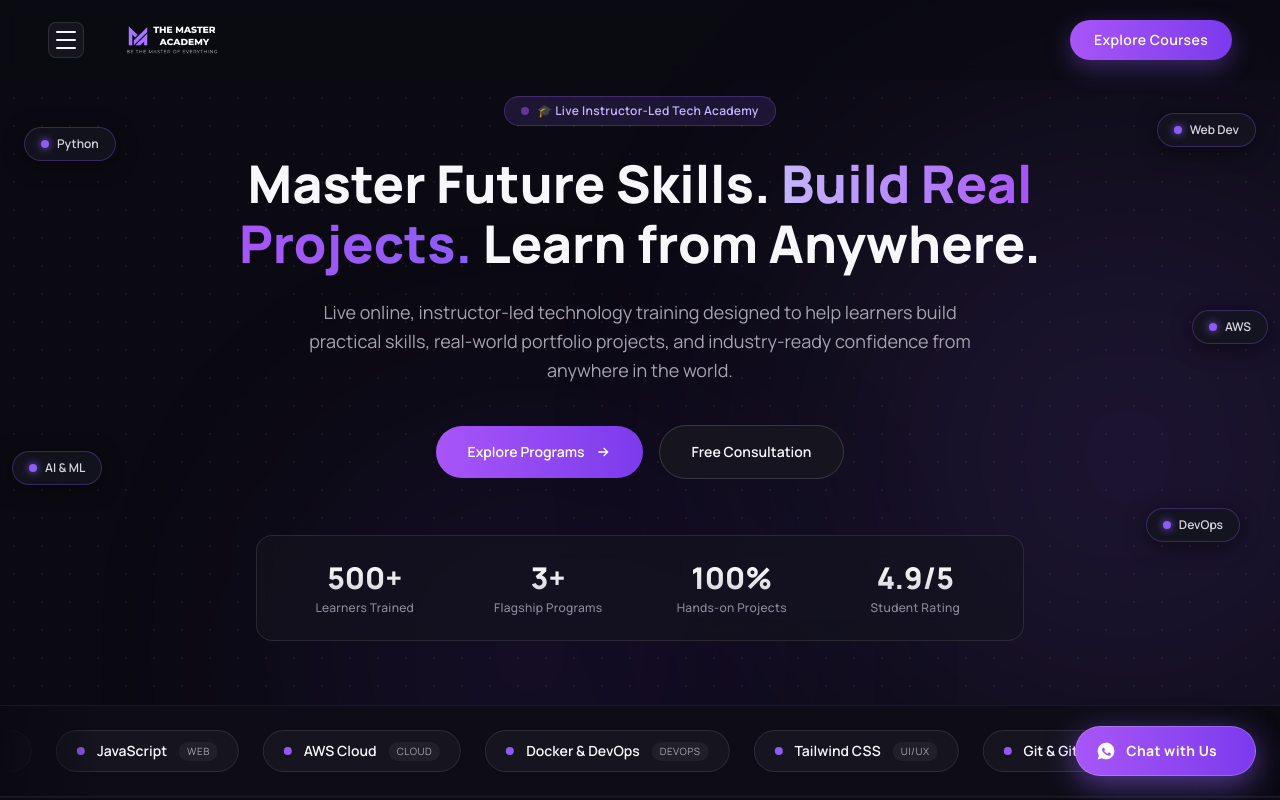
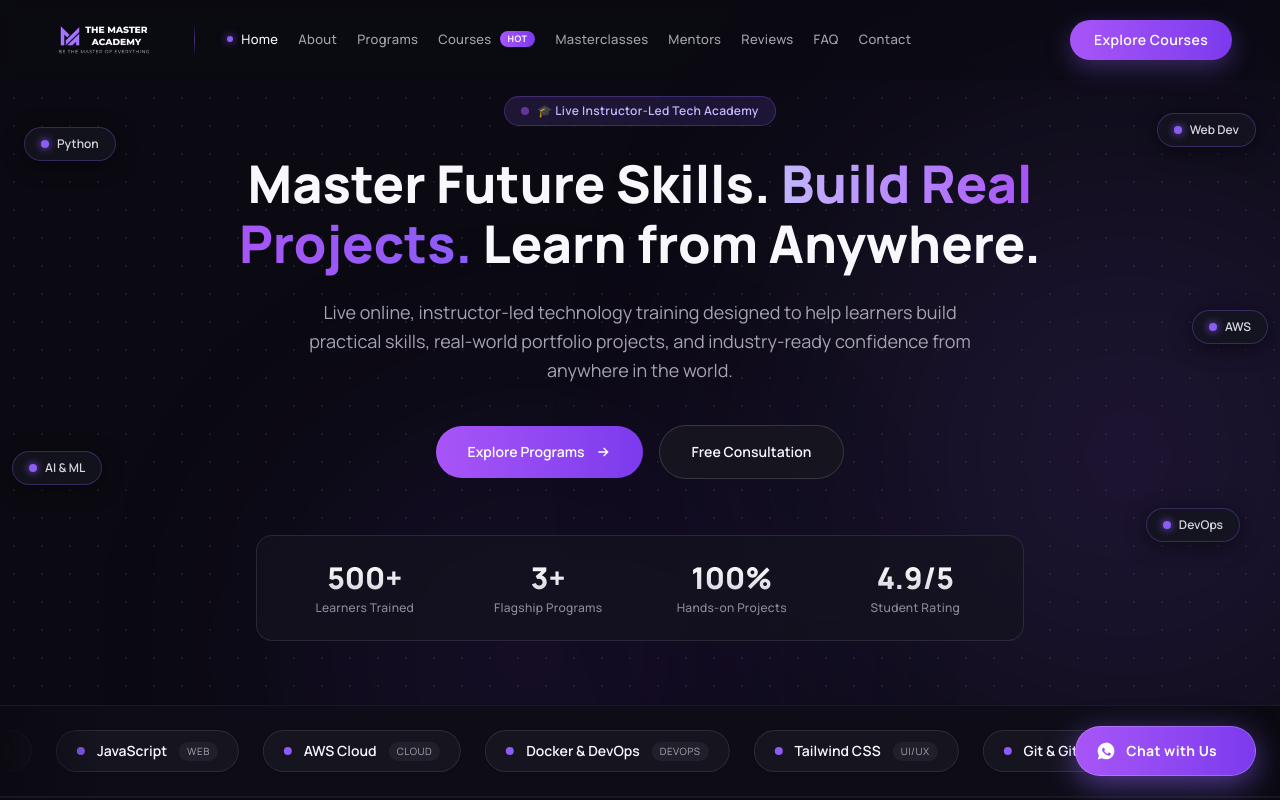
Before and after one commit to 9940-pg/The-master-academy, a React (Vite) app: page / in a window 1280 px wide. Shown: the top 800 px of the page. Built offline with nearby package versions, Linux system fonts and the light colour scheme.

Commit message:
Fix desktop navbar visibility and hamburger button placement

```diff
--- a/src/components/Navbar.jsx
+++ b/src/components/Navbar.jsx
@@ -70,37 +70,25 @@ export default function Navbar() {
   return (
     <nav
       className={`fixed top-0 left-0 right-0 z-50 flex items-center justify-between
-      h-20 px-4 sm:px-6 md:px-12 border-b transition-all duration-300
+      h-20 px-4 sm:px-6 lg:px-8 xl:px-12 border-b transition-all duration-300
       ${solid
           ? "bg-[#0B0A12]/92 backdrop-blur-md border-white/10 shadow-lg shadow-black/40"
           : "bg-[#0B0A12]/40 backdrop-blur-sm border-transparent"
         }`}
     >
-      {/* Left: Hamburger (below 2xl) + Logo + Hairline + Navlinks (2xl+ only) */}
-      <div className="flex items-center gap-4 md:gap-8 min-w-0">
-        <button
-          type="button"
-          aria-label="Menu"
-          aria-expanded={menuOpen}
-          onClick={() => setMenuOpen((v) => !v)}
-          className="2xl:hidden flex flex-col justify-center items-center gap-1.5 w-9 h-9 rounded-lg bg-white/5 border border-white/10 shrink-0"
-        >
-          <span className={`block h-0.5 w-5 rounded-full bg-[#F8F7FC] transition-all duration-300 ${menuOpen ? "rotate-45 translate-y-[6.5px]" : ""}`} />
-          <span className={`block h-0.5 w-5 rounded-full bg-[#F8F7FC] transition-all duration-300 ${menuOpen ? "opacity-0" : "opacity-100"}`} />
-          <span className={`block h-0.5 w-5 rounded-full bg-[#F8F7FC] transition-all duration-300 ${menuOpen ? "-rotate-45 -translate-y-[6.5px]" : ""}`} />
-        </button>
-
+      {/* Left: Logo + Hairline divider + Desktop Navlinks */}
+      <div className="flex items-center gap-3 xl:gap-8 min-w-0">
         <a href="#home" onClick={(e) => handleNavClick(e, "#home")} className="flex items-center focus:outline-none shrink-0">
           <Logo className="h-8 sm:h-9 md:h-10 w-auto" />
         </a>
 
         <div
-          className={`hidden 2xl:block w-px bg-gradient-to-b from-transparent via-[#8B5CF6]/50 to-transparent
+          className={`hidden xl:block w-px bg-gradient-to-b from-transparent via-[#8B5CF6]/50 to-transparent
           transition-all duration-700 ease-out
           ${loaded ? "h-8 opacity-100" : "h-0 opacity-0"}`}
         />
 
-        <ul className="hidden 2xl:flex items-center gap-5 list-none">
+        <ul className="hidden lg:flex items-center gap-2.5 xl:gap-5 2xl:gap-6 list-none">
           {links.map(({ label, to, badge }) => {
             const active = activeSection === to;
             return (
@@ -109,16 +97,16 @@ export default function Navbar() {
                   href={to}
                   onClick={(e) => handleNavClick(e, to)}
                   aria-current={active ? "page" : undefined}
-                  className={`group inline-flex items-center text-[13px] font-medium tracking-wide py-2 whitespace-nowrap transition-colors duration-200
+                  className={`group inline-flex items-center text-xs xl:text-[13px] font-medium tracking-wide py-1.5 xl:py-2 whitespace-nowrap transition-colors duration-200
                     ${active ? "text-[#F8F7FC]" : "text-[#A6A3B0] hover:text-[#F8F7FC]"}`}
                 >
                   <span
                     className={`h-1.5 rounded-full bg-[#8B5CF6] shadow-[0_0_8px_#8B5CF6] transition-all duration-300 ease-out
-                      ${active ? "w-1.5 opacity-100 mr-2" : "w-0 opacity-0 mr-0 group-hover:w-1.5 group-hover:opacity-100 group-hover:mr-2"}`}
+                      ${active ? "w-1.5 opacity-100 mr-1.5 xl:mr-2" : "w-0 opacity-0 mr-0 group-hover:w-1.5 group-hover:opacity-100 group-hover:mr-1.5 xl:group-hover:mr-2"}`}
                   />
                   <span>{label}</span>
                   {badge && (
-                    <span className="ml-2 inline-block align-middle text-[9px] font-bold tracking-wider text-white px-2 py-0.5 rounded-full bg-gradient-to-r from-[#A855F7] to-[#7C3AED] shadow-sm">
+                    <span className="ml-1.5 xl:ml-2 inline-block align-middle text-[9px] font-bold tracking-wider text-white px-1.5 xl:px-2 py-0.5 rounded-full bg-gradient-to-r from-[#A855F7] to-[#7C3AED] shadow-sm">
                       {badge}
                     </span>
                   )}
@@ -129,21 +117,34 @@ export default function Navbar() {
         </ul>
       </div>
 
-      {/* Right: CTA — shrink-0 so it can never get squeezed by the links */}
-      <div className="flex items-center gap-4 shrink-0">
+      {/* Right: CTA button + Mobile hamburger toggle */}
+      <div className="flex items-center gap-3 shrink-0">
         <a
           href="#courses"
           onClick={(e) => handleNavClick(e, "#courses")}
-          className="hidden sm:inline-flex items-center text-xs md:text-sm font-semibold tracking-wide text-white bg-gradient-to-r from-[#A855F7] to-[#7C3AED] hover:opacity-90 hover:scale-[1.02] active:scale-[0.98] rounded-full px-6 py-2.5 transition-all duration-300 shadow-[0_8px_24px_rgba(139,92,246,0.35)] whitespace-nowrap"
+          className="hidden sm:inline-flex items-center text-xs xl:text-sm font-semibold tracking-wide text-white bg-gradient-to-r from-[#A855F7] to-[#7C3AED] hover:opacity-90 hover:scale-[1.02] active:scale-[0.98] rounded-full px-4 py-2 xl:px-6 xl:py-2.5 transition-all duration-300 shadow-[0_8px_24px_rgba(139,92,246,0.35)] whitespace-nowrap"
         >
           Explore Courses
         </a>
+
+        {/* Mobile / Tablet Menu Button (< lg) */}
+        <button
+          type="button"
+          aria-label="Menu"
+          aria-expanded={menuOpen}
+          onClick={() => setMenuOpen((v) => !v)}
+          className="lg:hidden flex flex-col justify-center items-center gap-1.5 w-10 h-10 rounded-lg bg-white/5 hover:bg-white/10 border border-white/10 transition-colors shrink-0"
+        >
+          <span className={`block h-0.5 w-5 rounded-full bg-[#F8F7FC] transition-all duration-300 ${menuOpen ? "rotate-45 translate-y-[8px]" : ""}`} />
+          <span className={`block h-0.5 w-5 rounded-full bg-[#F8F7FC] transition-all duration-300 ${menuOpen ? "opacity-0" : "opacity-100"}`} />
+          <span className={`block h-0.5 w-5 rounded-full bg-[#F8F7FC] transition-all duration-300 ${menuOpen ? "-rotate-45 -translate-y-[8px]" : ""}`} />
+        </button>
       </div>
 
-      {/* Mobile / tablet / laptop nav panel — shown below 2xl */}
+      {/* Mobile / tablet nav panel — shown below lg */}
       <div
         aria-hidden={!menuOpen}
-        className={`2xl:hidden fixed top-20 left-0 right-0 bg-[#0B0A12]/98 backdrop-blur-xl
+        className={`lg:hidden fixed top-20 left-0 right-0 bg-[#0B0A12]/98 backdrop-blur-xl
         border-b border-white/10 overflow-y-auto transition-all duration-300 ease-in-out
         ${menuOpen ? "max-h-[calc(100vh-5rem)] opacity-100 py-6" : "max-h-0 opacity-0 py-0 pointer-events-none"}`}
       >
```
